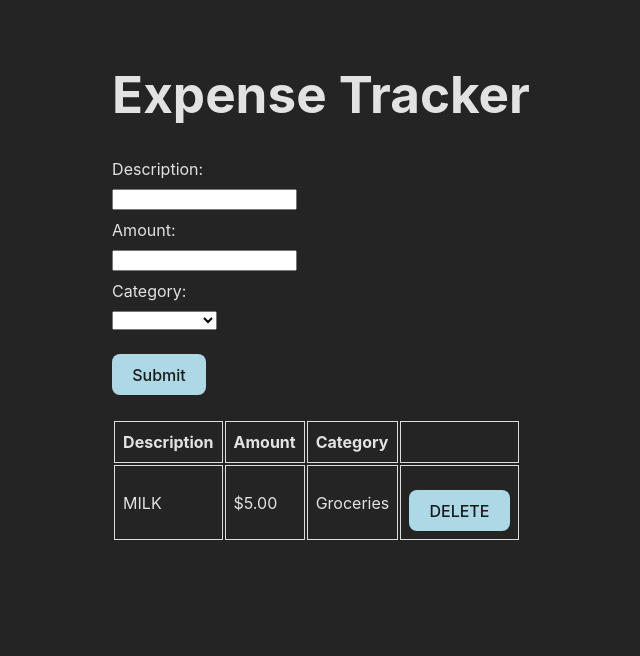
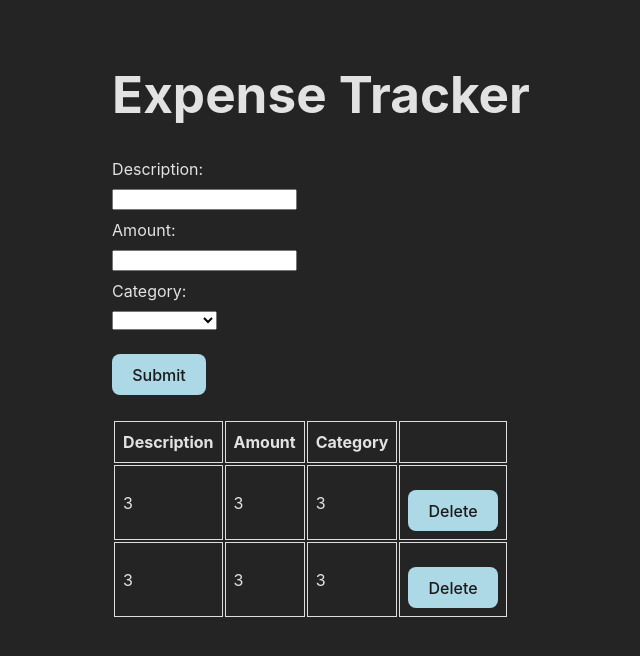
Before and after one commit to CarlsJr4/Zod-Practice, a React (Vite) app: page / in a window 1280 px wide. Shown: the top 656 px of the page, without its empty margins (319-959 px from the left). Built offline with nearby package versions, Linux system fonts and the light colour scheme.

Commit message:
Adds deleable items

```diff
--- a/src/App.tsx
+++ b/src/App.tsx
@@ -26,9 +26,42 @@ function App() {
   // [{id: '', description: '', amount: '', category: ''}]
   // How can we have React listen for this type?
   // Look for an array of an interface
-  const [expense, updateExpenses] = useState<ExpenseTableType[]>(
-    [] as ExpenseTableType[]
+  const [expenses, updateExpenses] = useState<ExpenseTableType[]>(
+    // [] as ExpenseTableType[]
+    [
+      {
+        id: '3',
+        description: '3',
+        amount: 3,
+        category: '3',
+      },
+      {
+        id: '4',
+        description: '3',
+        amount: 3,
+        category: '3',
+      },
+    ]
   );
+
+  // For this function, we need to grab form data and append or remove it from the array
+  // const handleUpdateExpenses = () => {
+  //   updateExpenses([
+  //     {
+  //       id: '3',
+  //       description: '3',
+  //       amount: 3,
+  //       category: '3',
+  //     },
+  //   ]);
+  // };
+
+  const handleDelete = (id: string) => {
+    let expensesState: ExpenseTableType[] = [...expenses];
+    expensesState = expensesState.filter(expense => expense.id !== id);
+    updateExpenses(expensesState);
+    return;
+  };
 
   return (
     <>
@@ -37,7 +70,7 @@ function App() {
         <TrackerForm />
       </div>
       <br />
-      <TrackerTable />
+      <TrackerTable expenses={expenses} handleDelete={handleDelete} />
     </>
   );
 }
--- a/src/components/TrackerTable.tsx
+++ b/src/components/TrackerTable.tsx
@@ -1,6 +1,12 @@
-// We need to make anything that isn't the first table row dependent on state
+import ExpenseTableType from '../types/ExpenseTableType';
 
-export default function TrackerTable() {
+export default function TrackerTable({
+  expenses,
+  handleDelete,
+}: {
+  expenses: ExpenseTableType[];
+  handleDelete: (id: string) => void;
+}) {
   return (
     <table>
       <tbody>
@@ -10,14 +16,18 @@ export default function TrackerTable() {
           <th>Category</th>
           <th></th>
         </tr>
-        <tr>
-          <td>MILK</td>
-          <td>$5.00</td>
-          <td>Groceries</td>
-          <td>
-            <button>DELETE</button>
-          </td>
-        </tr>
+        {expenses.map(({ amount, category, description, id }) => {
+          return (
+            <tr>
+              <td>{amount}</td>
+              <td>{category}</td>
+              <td>{description}</td>
+              <td>
+                <button onClick={() => handleDelete(id)}>Delete</button>
+              </td>
+            </tr>
+          );
+        })}
       </tbody>
     </table>
   );
```
